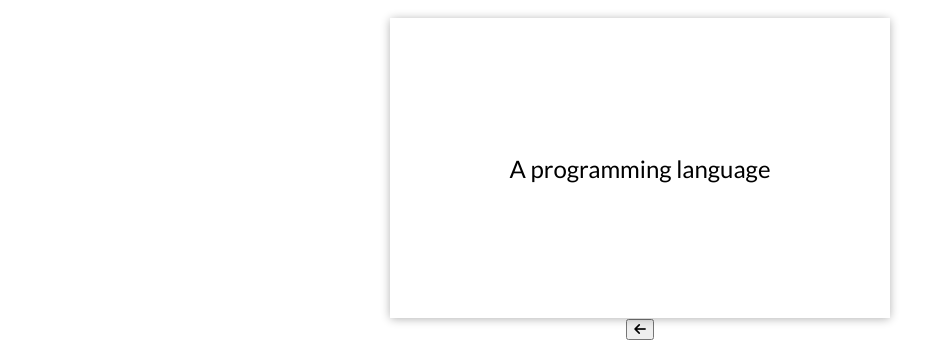
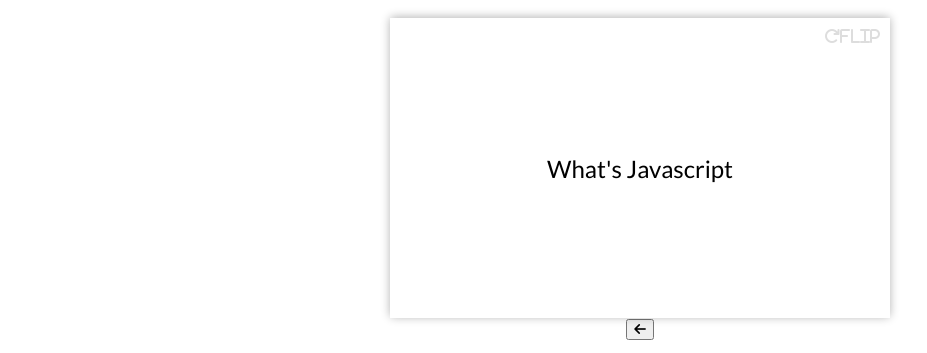
Before and after one commit to windate3411/memory-card, a plain HTML site: page index.html in a window 1280 px wide. Shown: the part 134-487 px from the top of the page, without its empty margins (0-927 px from the left). Drawn offline with Linux system fonts and the light colour scheme.

Commit message:
add card rotation (still got an issue with fontawesome

```diff
--- a/index.html
+++ b/index.html
@@ -6,7 +6,7 @@
   <meta name="viewport" content="width=device-width, initial-scale=1.0">
   <title>Memory Cards</title>
   <link rel="stylesheet" href="./style.css">
-  <script src="https://kit.fontawesome.com/fb6ef03ea0.js" crossorigin="anonymous"></script>
+  <script src="https://kit.fontawesome.com/fb6ef03ea0.js" crossorigin="anonymous" defer></script>
   <script src="./script.js" defer></script>
 </head>
 
@@ -23,7 +23,7 @@
   </h1>
   <!-- card-container -->
   <div id="card-container" class="cards">
-    <div class="card active">
+    <div class="card active show-answer">
       <div class="inner-card">
         <div class="inner-card-front">
           <p>What's Javascript</p>
--- a/style.scss
+++ b/style.scss
@@ -71,6 +71,8 @@ h1 {
     left: 0;
     width: 100%;
     height: 100%;
+    transform: translateX(50%) rotateY(-10deg);
+    transition: transform 0.4s ease,opacity 0.4s ease;
 
     .inner-card {
       box-shadow: 0 1px 10px rgba(0,0,0,0.3);
@@ -78,8 +80,11 @@ h1 {
       height: 100%;
       width: 100%;
       position: relative;
+      transform-style: preserve-3d;
+      transition: transform 0.4s ease;
 
       .inner-card-front,.inner-card-back {
+        backface-visibility: hidden;
         position: absolute;
         top: 0;
         left: 0;
@@ -89,6 +94,26 @@ h1 {
         height: 100%;
         width: 100%;
         background: #fff;
+
+        &::after {
+          font-family: "Font Awesome 5 Free";
+          font-weight: 900;
+          content: "\f01e Flip";
+          position: absolute;
+          top: 10px;
+          right: 10px;
+          font-size: 16px;
+          color: #ddd;
+        }
+      }
+
+      .inner-card-front {
+        transform: rotateX(0deg);
+        z-index: 2;
+      }
+
+      .inner-card-front {
+        transform: rotateX(180deg);
       }
     }
   }
@@ -97,5 +122,14 @@ h1 {
     opacity: 1;
     cursor: pointer;
     z-index: 10;
+    transform: translateX(0%) rotateY(0deg);
+  }
+
+  .card.left {
+    transform: translateX(-50%) rotateY(+10deg);
+  }
+
+  .card.show-answer .inner-card {
+    transform: rotateX(180deg);
   }
 }
```
Also changed, not shown: style.css, 1 other file.
